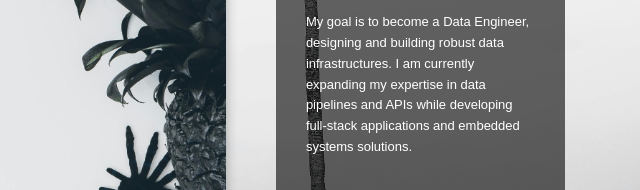
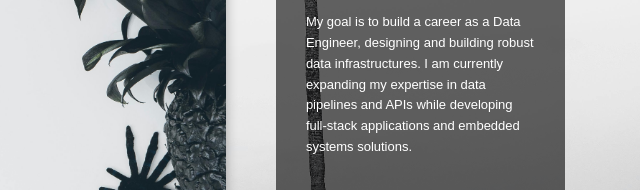
Before and after one commit to JoTM-stack/JM_TSIE, a plain HTML site: page index.html in a window 1280 px wide. Shown: the part 650-840 px from the top of the page, 640-1280 px from the left. Drawn offline with Linux system fonts and the light colour scheme.

Commit message:
Update index.html

```diff
--- a/index.html
+++ b/index.html
@@ -905,7 +905,7 @@
                 <h3>About Me</h3>
                 <p>I am a motivated Computer Engineering student passionate about problem-solving, innovation, and hands-on experience in system design, programming, and software development.</p>
                 <p>My journey into technology began in 2021 when I worked as a Teaching Assistant, which helped me discover my potential in Information Technology. Since enrolling in computer engineering, I have actively engaged in projects both within and beyond my curriculum.</p>
-                <p>My goal is to become a Data Engineer, designing and building robust data infrastructures. I am currently expanding my expertise in data pipelines and APIs while developing full-stack applications and embedded systems solutions.</p>
+                <p>My goal is to build a career as a Data Engineer, designing and building robust data infrastructures. I am currently expanding my expertise in data pipelines and APIs while developing full-stack applications and embedded systems solutions.</p>
 
                 <div class="contact-info" id="contact">
                     <div>📧 jaytm083@gmail.com</div>
```
